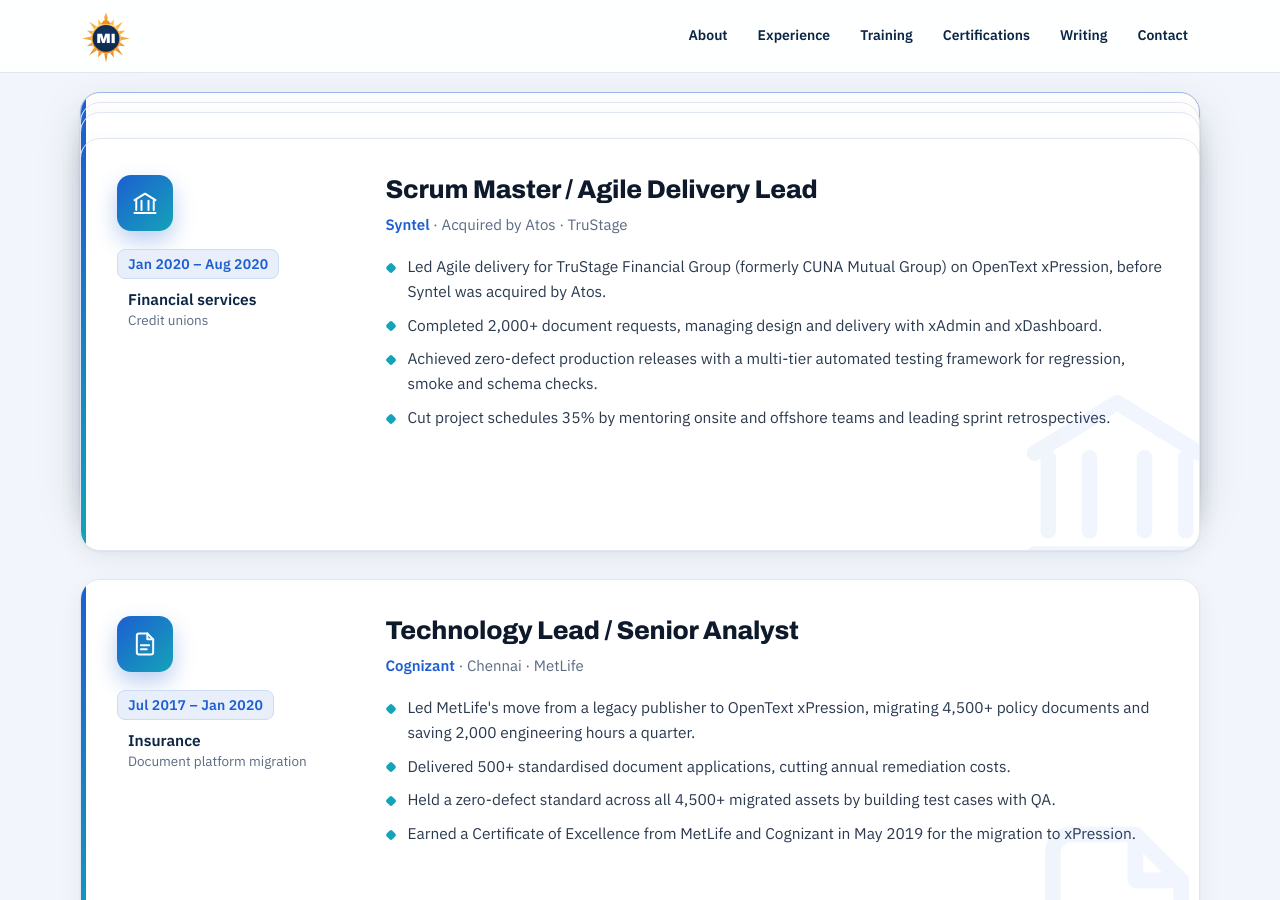
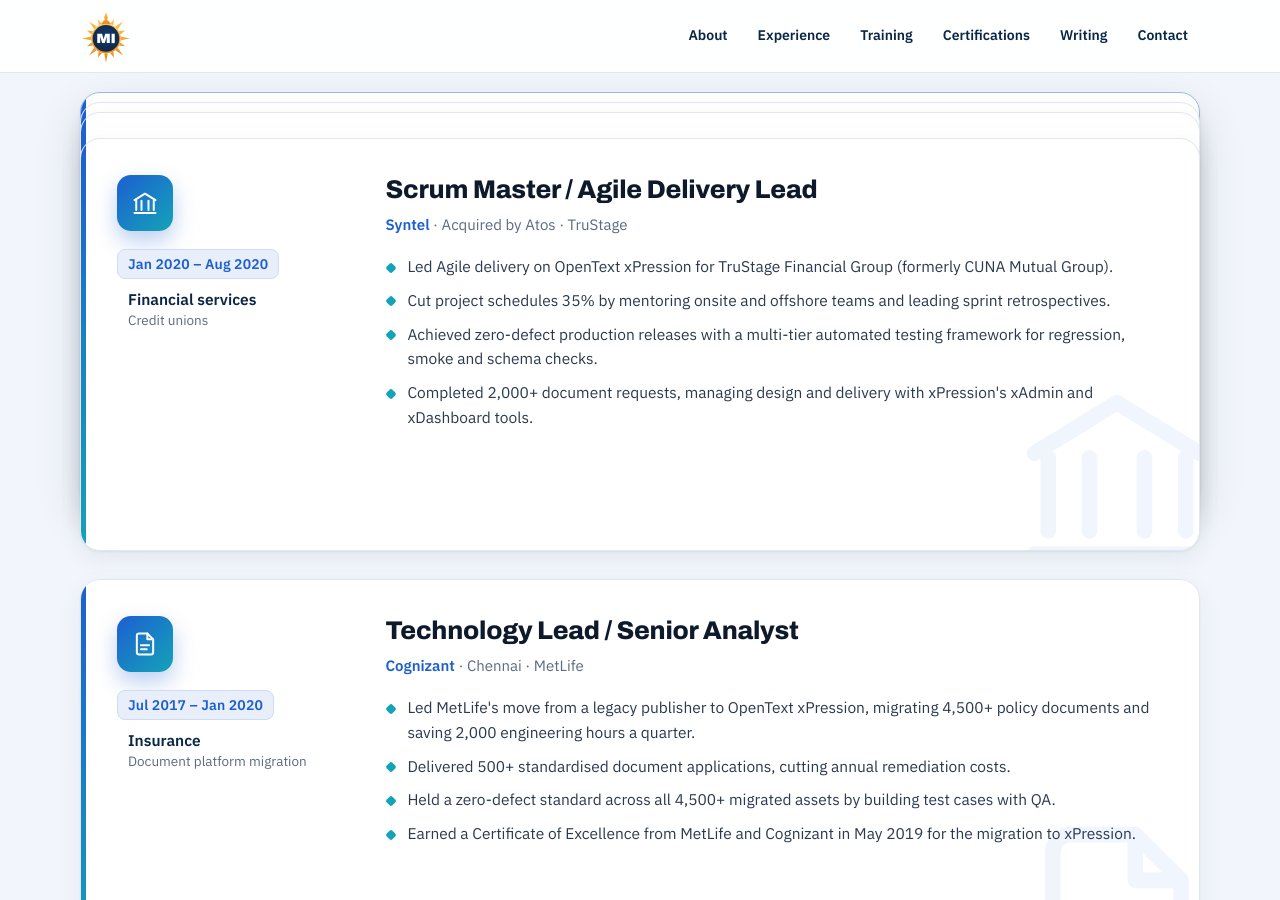
Before and after one commit to Madhan-I/Madhan-I.github.io, a Jekyll site: the page built from index.html, in a window 1280 px wide and 900 px high, scrolled down 3358 px. Built offline with Jekyll 4.4.1, drawn with Linux system fonts in a browser that asks for light colours.

Commit message:
Syntel: fix acquisition timing, reorder points
Atos completed the Syntel acquisition in Oct 2018, before this role.

Co-Authored-By: Claude Opus 5.5 <noreply@anthropic.com>
Claude-Session: https://claude.ai/code/session_01MFRrTt7LBDdX57m85KHNGp

```diff
--- a/_data/profile.yml
+++ b/_data/profile.yml
@@ -132,10 +132,10 @@ experience:
     company: Syntel
     detail: Acquired by Atos · TruStage
     points:
-      - Led Agile delivery for TruStage Financial Group (formerly CUNA Mutual Group) on OpenText xPression, before Syntel was acquired by Atos.
-      - Completed 2,000+ document requests, managing design and delivery with xAdmin and xDashboard.
-      - Achieved zero-defect production releases with a multi-tier automated testing framework for regression, smoke and schema checks.
-      - Cut project schedules 35% by mentoring onsite and offshore teams and leading sprint retrospectives.
+      - "Led Agile delivery on OpenText xPression for TruStage Financial Group (formerly CUNA Mutual Group)."
+      - "Cut project schedules 35% by mentoring onsite and offshore teams and leading sprint retrospectives."
+      - "Achieved zero-defect production releases with a multi-tier automated testing framework for regression, smoke and schema checks."
+      - "Completed 2,000+ document requests, managing design and delivery with xPression's xAdmin and xDashboard tools."
   - dates: Jul 2017 – Jan 2020
     title: Technology Lead / Senior Analyst
     sector: "Insurance · Document platform migration"
```
